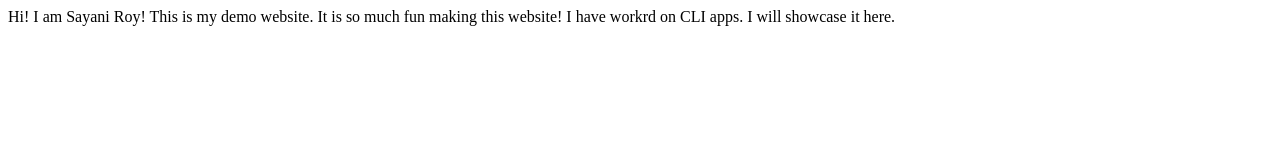
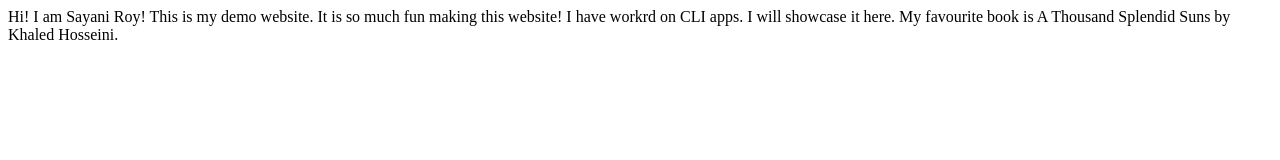
Before and after one commit to SayaniR/sayani-roy-site, a plain HTML site: page index.html in a window 1280 px wide. Drawn offline with Linux system fonts and the light colour scheme.

Commit message:
updated interests

```diff
--- a/index.html
+++ b/index.html
@@ -11,5 +11,7 @@
     This is my demo website.  It is so much fun making this website!
 
     I have workrd on CLI apps.  I will showcase it here.
+
+    My favourite book is A Thousand Splendid Suns by Khaled Hosseini.
 </body>
 </html>
```
